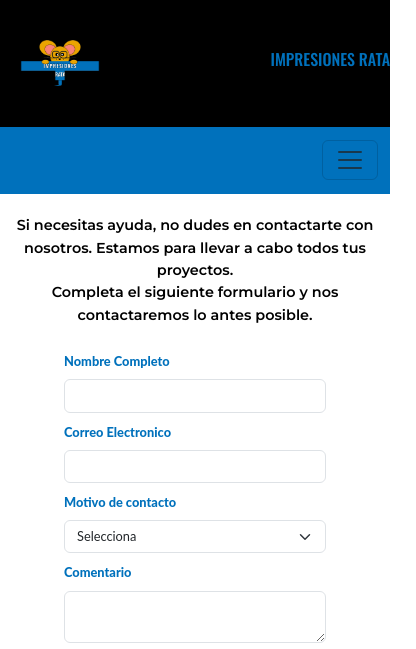
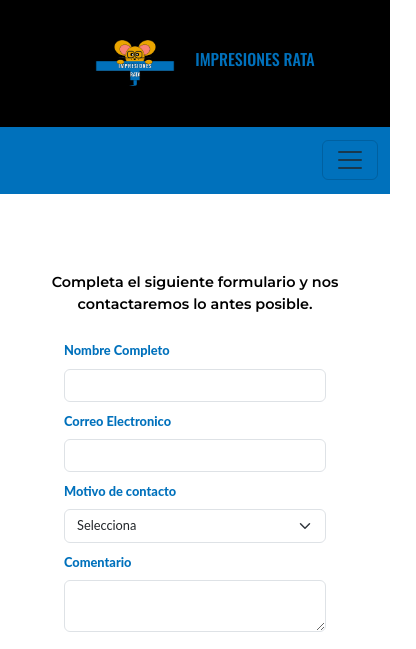
Before and after one commit to Klauditha/coderhouse_desarrolloweb, a website: page pages/contacto.html in a window 390 px wide. Shown: the top 649 px of the page, 416 px wide, since content can reach past the window. Drawn offline with nearby package versions, Linux system fonts and the light colour scheme.

Commit message:
:sparkles: Ajustes estilos version mobile

```diff
--- a/pages/contacto.html
+++ b/pages/contacto.html
@@ -89,9 +89,15 @@
     <main id="main">
       <section id="main__section_contacto" class="container-fluid">
         <section id="main__section__contacto_descrip" class="row">
-          <p class="col-12">
+          <p class="col-12" >
             Si necesitas ayuda, no dudes en contactarte con nosotros. Estamos
             para llevar a cabo todos tus proyectos.<br />
+            Completa el siguiente formulario y nos contactaremos lo antes
+            posible.
+          </p>
+        </section>
+        <section id="main__section__contacto_descrip_mobile" class="row">
+          <p class="col-12" >
             Completa el siguiente formulario y nos contactaremos lo antes
             posible.
           </p>
--- a/sass/style.scss
+++ b/sass/style.scss
@@ -227,7 +227,7 @@
   margin-top: 20px;
 }
 
-#main__section__contacto_descrip {
+#main__section__contacto_descrip, #main__section__contacto_descrip_mobile {
   color: var(--negro);
   font-family: Montserrat, sans-serif;
   font-weight: 600;
@@ -235,6 +235,11 @@
   text-align: center;
   line-height: 1.4rem;
 }
+
+#main__section__contacto_descrip_mobile {
+  display: none;
+}
+
 
 #main__section__form label {
   font-family: Lato, sans-serif;
@@ -280,7 +285,7 @@
 
 @media (max-width: 600px) {
   #header__section {
-    justify-content: space-between;
+    justify-content: center;
     gap: 20px;
   }
   #header__section h1 {
@@ -322,15 +327,13 @@
   #section__productos_listado {
     grid-template-columns: repeat(1, 1fr);
   }
-  /*
-    .article_producto{
-      width: 200px;
-      height: 200px;
-    }
-    .article__producto__img{
-      width: 70% !important;
-      height: 70% !important;
-    }*/
+  /*CONTACTO*/
+  #main__section__contacto_image__img, #main__section__contacto_descrip{
+   display: none;
+  }
+  #main__section__contacto_descrip_mobile {
+    display: block;
+  }
 }
 
 @media (min-width: 601px) and (max-width: 767.98px) {
```
Also changed, not shown: css/styles.css, 1 other file.
